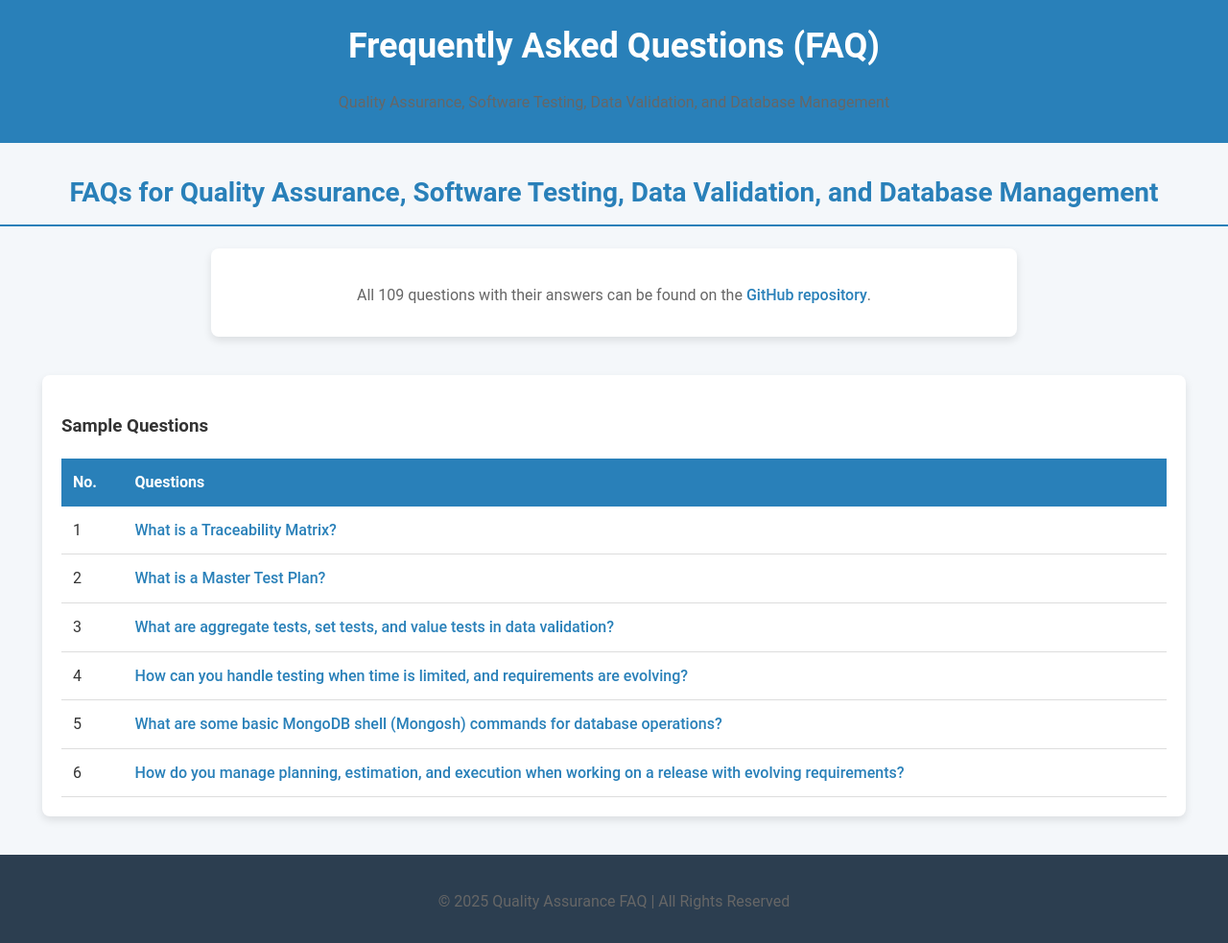
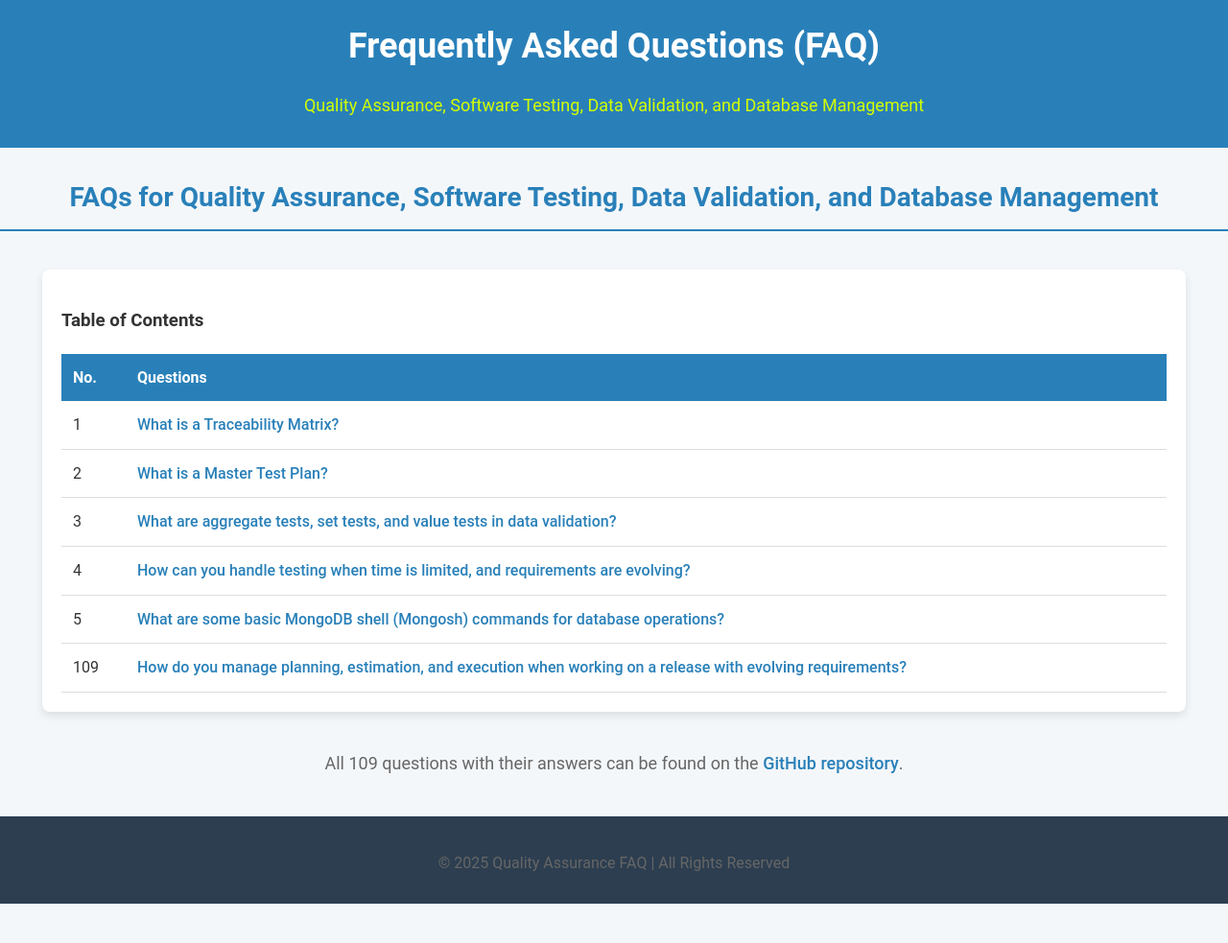
Before and after one commit to nbahador/nbahador.github.io, a Jekyll site: the page QA_FAQ.html, which Jekyll copies as it is, in a window 1280 px wide. Shown: the whole page at 96% size. Built offline with Jekyll 4.4.1, drawn with Linux system fonts in a browser that asks for light colours; after the commit the page ends 942 px from its top, so only the background shows below that.

Commit message:
Update QA_FAQ.html

```diff
--- a/QA_FAQ.html
+++ b/QA_FAQ.html
@@ -23,6 +23,10 @@
       font-size: 36px;
       margin: 0;
     }
+    header p {
+      font-size: 18px;
+      color: #d4ff00; /* Neon Lemon Yellow */
+    }
     h2 {
       font-size: 28px;
       color: #2980b9;
@@ -32,11 +36,29 @@
       border-bottom: 2px solid #2980b9;
       padding-bottom: 10px;
     }
+    ul {
+      padding-left: 20px;
+      font-size: 18px;
+      margin-top: 20px;
+      list-style: none;
+      padding-bottom: 20px;
+    }
+    ul li {
+      margin: 10px 0;
+    }
+    hr {
+      border: none;
+      border-top: 1px solid #ddd;
+      margin: 20px 0;
+    }
     p {
       text-align: center;
       font-size: 16px;
       color: #666;
       margin-bottom: 10px;
+    }
+    p.github-link {
+      font-size: 18px; /* Increased font size */
     }
     a {
       color: #2980b9;
@@ -45,20 +67,6 @@
     }
     a:hover {
       text-decoration: underline;
-    }
-    .card {
-      background-color: white;
-      padding: 20px;
-      margin: 20px auto;
-      width: 90%;
-      max-width: 800px;
-      box-shadow: 0 4px 8px rgba(0, 0, 0, 0.1);
-      border-radius: 8px;
-    }
-    .card h3 {
-      font-size: 28px;
-      color: #2980b9;
-      margin-top: 0;
     }
     .table-container {
       width: 90%;
@@ -106,12 +114,8 @@
 
   <h2>FAQs for Quality Assurance, Software Testing, Data Validation, and Database Management</h2>
 
-  <div class="card">
-    <p>All 109 questions with their answers can be found on the <a href="https://github.com/nbahador/Quality_Assurance.git" target="_blank">GitHub repository</a>.</p>
-  </div>
-
   <div class="table-container">
-    <h3>Sample Questions</h3>
+    <h3>Table of Contents</h3>
     <table>
       <tr>
         <th>No.</th>
@@ -123,9 +127,11 @@
       <tr><td>4</td><td><a href="#how-can-you-handle-testing-when-time-is-limited-and-requirements-are-evolving">How can you handle testing when time is limited, and requirements are evolving?</a></td></tr>
       <tr><td>5</td><td><a href="#what-are-some-basic-mongodb-shell-mongosh-commands-for-database-operations">What are some basic MongoDB shell (Mongosh) commands for database operations?</a></td></tr>
       <!-- Add more rows as necessary -->
-      <tr><td>6</td><td><a href="#how-do-you-manage-planning-estimation-and-execution-when-working-on-a-release-with-evolving-requirements">How do you manage planning, estimation, and execution when working on a release with evolving requirements?</a></td></tr>
+      <tr><td>109</td><td><a href="#how-do-you-manage-planning-estimation-and-execution-when-working-on-a-release-with-evolving-requirements">How do you manage planning, estimation, and execution when working on a release with evolving requirements?</a></td></tr>
     </table>
   </div>
+
+  <p class="github-link">All 109 questions with their answers can be found on the <a href="https://github.com/nbahador/Quality_Assurance.git" target="_blank">GitHub repository</a>.</p>
 
   <footer>
     <p>&copy; 2025 Quality Assurance FAQ | All Rights Reserved</p>
```
